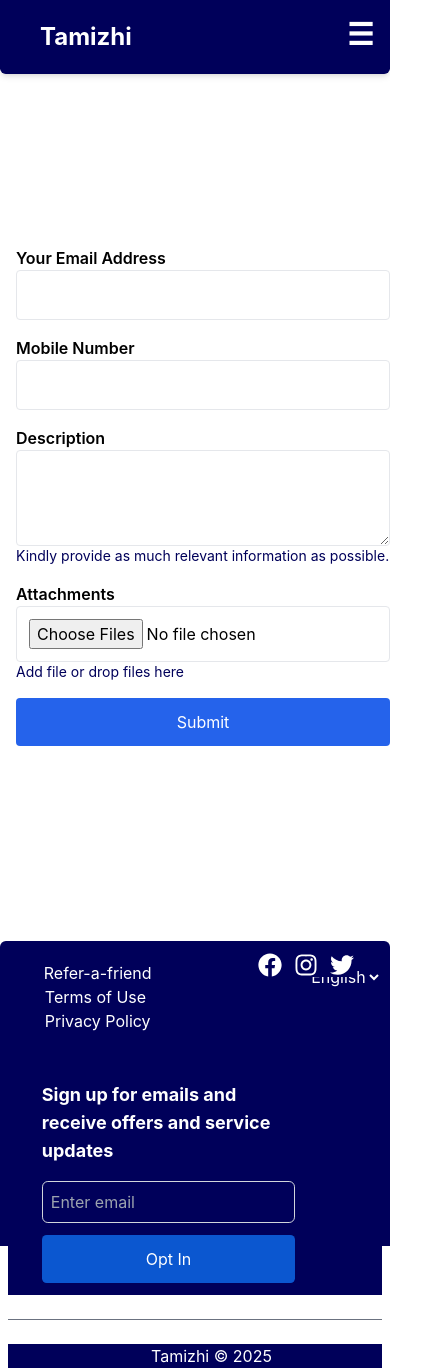
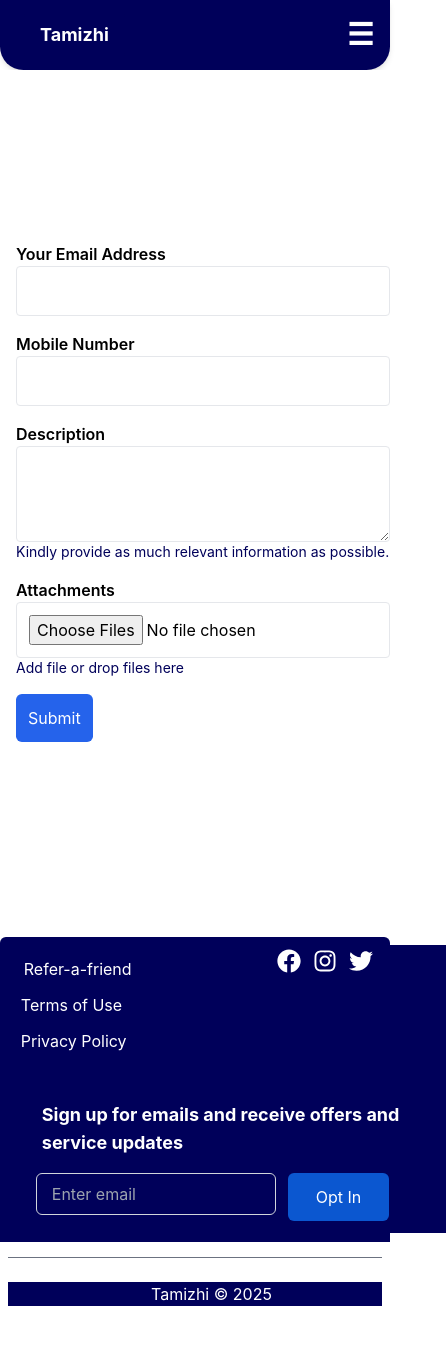
Before and after one commit to sjpurusothamandeveloper/tamizhi.ai-website, a React (Create React App) app: page /contact in a window 390 px wide. Shown: the whole page, 446 px wide, since content can reach past the window. After the commit the page ends 1306 px from the top, so only its background shows below. Built offline with nearby package versions, Linux system fonts and the light colour scheme.

Commit message:
updated responsive

```diff
--- a/src/pages/ContactUs.js
+++ b/src/pages/ContactUs.js
@@ -57,13 +57,13 @@ const goToLandingPage = () => {
     <div>
     {/* Header Section */}
     <header
-      className="bg-[#00005A] text-white py-[13px] relative px-6 flex justify-between items-center shadow-md"
-      style={{ borderRadius: "0 0 1.5vw 1.5vw" }}
-    >
-      {/* Heading (Fixed, Won't Move) */}
-      <h1 className="text-2xl font-bold bg-[#00005A] relative text-white px-4 py-2 rounded">
+  className="bg-[#00005A] text-white py-[13px] px-6 flex items-center justify-between w-full
+             rounded-b-[6vw] sm:rounded-b-[2vw] shadow-md">
+  {/* Heading (Fixed Position) */}
+  <h1 className="text-lg sm:text-2xl font-bold bg-[#00005A] text-white px-4 py-2 rounded">
     Tamizhi
   </h1>
+
 
       {/* Desktop Menu (Hidden on Mobile) */}
       <div className="ml-auto hidden md:flex gap-2 bg-[#00005A]">
@@ -73,7 +73,7 @@ const goToLandingPage = () => {
         <button className="bg-[#00005A] text-white px-4 py-2 rounded-lg font-semibold hover:bg-blue-700"
           onClick={() => navigate("/contact")}
         >
-          Contact Us
+          ContactUs
         </button>
         <button className="bg-[#00005A] text-white px-4 py-2 rounded-lg font-semibold hover:bg-blue-700">
           Products
@@ -98,7 +98,7 @@ const goToLandingPage = () => {
         <button className="bg-[#00005A] text-white px-4 py-2 rounded-lg font-semibold hover:bg-blue-700"
           onClick={() => navigate("/contact")}
         >
-          Contact Us
+          ContactUs
         </button>
         <button className="bg-[#00005A] text-white px-4 py-2 rounded-lg font-semibold hover:bg-blue-700">
           Products
@@ -166,7 +166,7 @@ const goToLandingPage = () => {
     <div>
       <button
         type="submit"
-        className="bg-blue-600 text-white p-3 rounded hover:bg-blue-700 w-full sm:w-[150px] w-[90px] mx-auto"
+        className="bg-blue-600 text-white p-3 rounded hover:bg-blue-700 w-[1300] sm:w-[150px]  rounded-[1.5vw] sm:rounded-[2vw] mx-auto"
       >
         Submit
       </button>
@@ -180,10 +180,13 @@ const goToLandingPage = () => {
            className="v2_footer flex-row bg-[#00005A] h-[305px] text-white mt-[5.9vw] p-[2vw] rounded-t-[1.5vw] relative z-10">
            <div className="top flex flex-row  text-white bg-[#00005A] md:flex-row justify-between">
            <div className="bg-[#00005A] text-white p-3">
-       <ul className="en flex flex-wrap pl-[1px]  flex flex-col md:flex-row  bg-[#00005A] space-x-6">
-         <li className=" bg-[#00005A] pl-[23px]">
-           <a href="https://airportr.com/en/refer-a-friend/" className="text-white bg-[#00005A]">Refer-a-friend</a>
+       <ul className="en flex flex-wrap pl-[1px]  space-y-3 md:space-y-0 md:space-x-6  flex flex-col md:flex-row  bg-[#00005A] ">
+       <li className="bg-[#00005A] pl-[3px] pr-[40px] md:pr-0">
+  <a href="https://airportr.com/en/refer-a-friend/" className="text-white bg-[#00005A]">
+    Refer-a-friend
+  </a>
 </li>
+
          <li className="bg-[#00005A] ">
            <a href="https://airportr.com/en/terms-and-conditions/" className="text-white bg-[#00005A] ">Terms of Use</a>
          </li>
@@ -192,7 +195,7 @@ const goToLandingPage = () => {
          </li>
        </ul>
        <footer className="bg-[#00005A]  mr-[1vw]  p-[1vw]  pr-[10px] text-white py-1">
-           <div className="flex justify-end  absolute right-[8vw] top-[3vw] bg-[#00005A] space-x-3 mr-[1vw]p-[1vw]  mr-1 pr-[1px] ">
+           <div className="flex justify-end  absolute right-[3vw] top-[3vw] bg-[#00005A] space-x-3 mr-[1vw]p-[1vw]  mr-1 pr-[1px] ">
              <a href="https://facebook.com" target="_blank" rel="noopener noreferrer">
                <FaFacebook className="text-2xl hover:text-blue-500  bg-[#00005A] transition duration-300" />
              </a>
@@ -204,36 +207,26 @@ const goToLandingPage = () => {
              </a>
            </div>
          </footer>
-           <div className="optin-footer mt-6  pl-[22px] bg-[#00005A]">
-                 <h2 className="text-lg bg-[#00005A] text-[1.7vw]  pt-[16px] font-bold">
+         <div className="optin-footer w-full mt-6 bg-[#00005A]">
+  <h2 className="text-lg bg-[#00005A] text-[1.7vw] pl-[22px] w-full pt-[16px]  font-bold">
     Sign up for emails and receive offers and service updates
   </h2>
-                 <form className="optin-footer-form mt-4 bg-[#00005A] flex flex-col sm:flex-row space-y-3 sm:space-y-0 sm:space-x-2">
-                   <div className="input w-full bg-[#00005A] sm:w-auto">
+  <form className="optin-footer-form mt-4 bg-[#00005A] flex flex-row space-x-3">
+    <div className="input w-full pl-[16px] bg-[#00005A] sm:w-auto">
       <input
         type="email"
         placeholder="Enter email"
-                       className="p-2 w-full sm:w-64 border bg-[#00005A] border-gray-300 rounded-md text-black" style={{ borderRadius: "1.5vw 1.5vw 1.5vw 1.5vw" }} />
+        className="p-2 w-60 sm:w-60 border pl-[15px]  border-gray-300 rounded-md bg-[#00005A] text-black rounded-[3vw] sm:rounded-[2vw]"/>
     </div>
+    <div  className=' pr-[45px] bg-[#00005A]'>
     <input
       type="submit"
       value="Opt In"
-                     className="p-3 bg-[#0b57d0ff] text-white  pt-[ 3.8vw 7.4vw 3.8vw 9.4vw] rounded-md cursor-pointer hover:bg-gray-200 "style={{ borderRadius: "1.2vw 1.2vw 1.2vw 1.2vw"  }} />
+     className="p-3 bg-[#0b57d0ff] text-white  pl-[28px] pr-[28px] rounded-md cursor-pointer hover:bg-gray-200 rounded-[3vw] sm:rounded-[2vw]"/>
+     </div>
   </form>
    </div>
    </div>
-
-               <form className='bg-[#00005A] pt-[16px] '>
-       <select
-         value={mylanguage}
-         onChange={handlelanguageChange}
-         className='bg-[#00005A] text-white'  // Set background color and text color for select
-       >
-         <option value="English" className='bg-[#00005A] text-white'>English</option>
-         <option value="Tamil" className='bg-[#00005A] text-white'>Tamil</option>
-         <option value="Hindi" className='bg-[#00005A] text-white'>Hindi</option>
-       </select>
-     </form>
          </div>
            <hr className="my-6 border-gray-500" />
            <div className="bottom flex flex-col md:flex-row  pl-[33px] justify-between  bg-[#00005A] items-center text-center md:text-left">
@@ -241,7 +234,6 @@ const goToLandingPage = () => {
            </div>
          </section>
     </div>
-
   );
 };
 
--- a/src/pages/Landing.js
+++ b/src/pages/Landing.js
@@ -54,28 +54,24 @@ const changeLanguage = (language) => {
     const navigate = useNavigate();
 return (
   <div>
-      {/* Header Section */}
+     { /* Header Section */}
     <header
-        className="bg-[#00005A] text-white py-[13px] relative px-6 flex justify-between items-center shadow-md"
-        style={{ borderRadius: "0 0 1.5vw 1.5vw" }}
-      >
-        {/* Heading (Fixed, Won't Move) */}
-        <h1 className="text-2xl font-bold bg-[#00005A] relative text-white px-4 py-2 rounded">
+  className="bg-[#00005A] text-white py-[13px] px-6 flex items-center justify-between w-full
+             rounded-b-[6vw] sm:rounded-b-[2vw] shadow-md">
+  {/* Heading (Fixed Position) */}
+  <h1 className="text-lg sm:text-2xl font-bold bg-[#00005A] text-white px-4 py-2 rounded">
     Tamizhi
   </h1>
-
      {/* Desktop Menu (Hidden on Mobile) */}
         <div className="ml-auto hidden md:flex gap-2 bg-[#00005A]">
           <button
             className="bg-[#00005A] text-white px-4 py-2 rounded-lg font-semibold hover:bg-blue-700"
-            onClick={scrollToCards}
-          >
+            onClick={scrollToCards}>
             Services
           </button>
           <button
             className="bg-[#00005A] text-white px-4 py-2 rounded-lg font-semibold hover:bg-blue-700"
-            onClick={() => navigate("/contact")}
-          >
+            onClick={() => navigate("/contact")}>
             Contact Us
           </button>
           <button className="bg-[#00005A] text-white px-4 py-2 rounded-lg font-semibold hover:bg-blue-700">
@@ -86,8 +82,7 @@ return (
         {/* Mobile Menu Button (Always Fixed in Top Right) */}
         <button
           className="text-3xl font-bold hover:text-gray-300 absolute md:hidden top-4 right-4"
-          onClick={() => setIsOpen(!isOpen)}
-        >
+          onClick={() => setIsOpen(!isOpen)}>
           ☰
         </button>
       </header>
@@ -133,16 +128,16 @@ return (
       ))}
       </div>
        {/* cards section */}
- <div  className="bg-white rounded-[10px] py-10">
+ <div  className="bg-white rounded-[10px]   sm:rounded-[3px] py-10">
       <div className="container mx-auto px-4 md:px-20" >
     {/* Flex container for cards */}
     <div className="flex flex-col md:flex-row gap-4 justify-between">
       {/* Card 1 */}
-      <div className="bg-[#00005A] shadow-md rounded-lg p-6 w-full md:w-1/3" style={{ borderRadius: "1.1vw 1.1vw 1.1vw 1.1vw" }}>
+      <div className="bg-[#00005A] shadow-md rounded-lg p-6 w-full md:w-1/3 rounded-[5vw] sm:rounded-[1.5vw] ">
         <img
           src={img1}
           alt="tamizhi1"
-          className="w-full h-50 object-cover rounded-t-lg" style={{ borderRadius: "1.1vw 1.1vw 1.1vw 1.1vw" }}
+          className="w-full h-50 object-cover rounded-t-lg  rounded-[3vw] sm:rounded-[1.5vw]"
         />
         <h5 className="text-xl font-bold mt-4 text-white bg-[#00005A]">Departure</h5>
         <p className="text-white mt-2 bg-[#00005A]">We collect your bags from any home, hotel or office within our service area, and check them in for your flight.</p>
@@ -175,12 +170,11 @@ return (
       </div>
 
       {/* Card 2 */}
-      <div className="bg-[#00005A] shadow-md rounded-lg p-6 w-full md:w-1/3" style={{ borderRadius: "1.1vw 1.1vw 1.1vw 1.1vw" }}>
+      <div className="bg-[#00005A] shadow-md rounded-lg p-6 w-full md:w-1/3 rounded-[5vw] sm:rounded-[1.5vw]" >
         <img
           src={img2}
           alt="tamizhi2"
-          className="w-full h-45 object-cover rounded-t-lg text-white bg-[#00005A]"style={{ borderRadius: "1.1vw 1.1vw 1.1vw 1.1vw" }}
-        />
+          className="w-full h-45 object-cover rounded-t-lg text-white bg-[#00005A] rounded-[3vw] sm:rounded-[1.5vw]"/>
         <h5 className="text-xl font-bold mt-4 text-white bg-[#00005A]">Arrival</h5>
         <p className="text-white bg-[#00005A]">We collect your bags straight from the plane, and deliver them to any address within our service area.</p>
         <ul className="mt-4 space-y-2 text-white bg-[#00005A]">
@@ -212,11 +206,11 @@ return (
       </div>
 
       {/* Card 3 */}
-      <div className="bg-[#00005A] shadow-md rounded-lg p-6 w-full md:w-1/3">
+      <div className="bg-[#00005A] shadow-md rounded-lg p-6 w-full md:w-1/3   rounded-[5vw] sm:rounded-[1.5vw]">
         <img
           src="https://airportr.com/wp-content/uploads/2023/08/door_to_door_img.png"
           alt="Door-to-door"
-          className="w-full h-55 object-cover rounded-t-lg"
+          className="w-full h-55 object-cover rounded-t-lg  rounded-[3vw] sm:rounded-[1.5vw]"
         />
         <h5 className="text-xl font-bold mt-4 text-white bg-[#00005A]">Door-to-door</h5>
         <p className="text-white bg-[#00005A] mt-2">Combining both services, we deliver your bags from doorstep to destination for a totally seamless journey.</p>
@@ -260,7 +254,6 @@ return (
   </h5>
 </div>
          {/* carosual section */}
-
 <div className="landing-container overflow-hidden">
       <div
         ref={carouselRef}
@@ -319,10 +312,13 @@ return (
            className="v2_footer flex-row bg-[#00005A] h-[305px] text-white mt-[5.9vw] p-[2vw] rounded-t-[1.5vw] relative z-10">
            <div className="top flex flex-row  text-white bg-[#00005A] md:flex-row justify-between">
            <div className="bg-[#00005A] text-white p-3">
-  <ul className="en flex flex-wrap pl-[1px]  flex flex-col md:flex-row  bg-[#00005A] space-x-6">
-    <li className=" bg-[#00005A] pl-[23px]">
-      <a href="https://airportr.com/en/refer-a-friend/" className="text-white bg-[#00005A]">Refer-a-friend</a>
+       <ul className="en flex flex-wrap pl-[1px]  space-y-3 md:space-y-0 md:space-x-6  flex flex-col md:flex-row  bg-[#00005A] ">
+       <li className="bg-[#00005A] pl-[3px] pr-[40px] md:pr-0">
+  <a href="https://airportr.com/en/refer-a-friend/" className="text-white bg-[#00005A]">
+    Refer-a-friend
+  </a>
 </li>
+
          <li className="bg-[#00005A] ">
            <a href="https://airportr.com/en/terms-and-conditions/" className="text-white bg-[#00005A] ">Terms of Use</a>
          </li>
@@ -330,8 +326,8 @@ return (
            <a href="https://airportr.com/en/privacy-policy/" className="text-white bg-[#00005A]">Privacy Policy</a>
          </li>
        </ul>
-  <footer className="bg-[#00005A]  mr-[1vw]   p-[1vw]  pr-[10px] text-white py-1">
-      <div className="flex justify-end  absolute right-[8vw] top-[3vw] bg-[#00005A] space-x-3 mr-[1vw]p-[1vw]  mr-1 pr-[1px] ">
+  <footer className="bg-[#00005A]  mr-[1vw]   p-[1vw]  pl-[20px] text-white py-1">
+      <div className="flex justify-end  absolute right-[3vw] top-[3vw] bg-[#00005A] space-x-3 mr-[1vw]p-[1vw]  mr-1 pr-[1px] ">
         <a href="https://facebook.com" target="_blank" rel="noopener noreferrer">
           <FaFacebook className="text-2xl hover:text-blue-500  bg-[#00005A] transition duration-300" />
         </a>
@@ -343,39 +339,31 @@ return (
         </a>
       </div>
     </footer>
-      <div className="optin-footer mt-6 bg-[#00005A]">
-            <h2 className="text-lg bg-[#00005A] text-[1.7vw] pl-[22px]  pt-[16px] font-bold">
+    <div className="optin-footer  pr-[52px] w-full mt-6 bg-[#00005A]">
+  <h2 className="text-lg bg-[#00005A]  pr-[52px] text-[1.7vw] pl-[22px] w-full pt-[20px] font-bold">
     Sign up for emails and receive offers and service updates
   </h2>
-            <form className="optin-footer-form mt-4 bg-[#00005A] flex flex-col sm:flex-row space-y-3 sm:space-y-0 sm:space-x-2">
-              <div className="input w-full pl-[15px] bg-[#00005A] sm:w-auto">
+  <form className="optin-footer-form mt-4 bg-[#00005A] flex flex-row space-x-3">
+    <div className="input w-full pl-[16px] bg-[#00005A] sm:w-auto">
       <input
         type="email"
         placeholder="Enter email"
-                  className="p-2 w-full sm:w-64 border pl-[5px] bg-[#00005A] border-gray-300 rounded-md text-black" style={{ borderRadius: "1.5vw 1.5vw 1.5vw 1.5vw" }} />
+        className="p-2 w-60 sm:w-60 border pl-[15px]  border-gray-300 rounded-md bg-[#00005A] text-black rounded-[6vw] sm:rounded-[2vw]"/>
     </div>
+    <div  className=' pr-[45px] bg-[#00005A]'>
     <input
       type="submit"
       value="Opt In"
-                className="p-3 bg-[#0b57d0ff] text-white pl-[16px]  pt-[ 3.8vw 7.4vw 3.8vw 9.4vw] rounded-md cursor-pointer hover:bg-gray-200 "style={{ borderRadius: "1.2vw 1.2vw 1.2vw 1.2vw"  }} />
+     className="p-3 bg-[#0b57d0ff] text-white  pl-[28px] pr-[28px] rounded-md cursor-pointer hover:bg-gray-200 rounded-[6vw] sm:rounded-[2vw]"/>
+     </div>
   </form>
+
+
 </div>
    </div>
-
-          <form className='bg-[#00005A] pt-[16px] '>
-  <select
-    value={mylanguage}
-    onChange={handleChange}
-    className='bg-[#00005A] text-white'  // Set background color and text color for select
-  >
-    <option value="English" className='bg-[#00005A] text-white'>English</option>
-    <option value="Tamil" className='bg-[#00005A] text-white'>Tamil</option>
-    <option value="Hindi" className='bg-[#00005A] text-white'>Hindi</option>
-  </select>
-</form>
     </div>
       <hr className="my-6 border-gray-500" />
-      <div className="bottom flex flex-col md:flex-row justify-between pl-[35px] bg-[#00005A] items-center text-center md:text-left">
+      <div className="bottom flex flex-col  w-full md:flex-row justify-between pl-[35px] bg-[#00005A] items-center text-center md:text-left">
         <p className=" bg-[#00005A]">Tamizhi © 2025</p>
          </div>
     </section>
```
Lines whose indentation alone changed are shown as unchanged.
